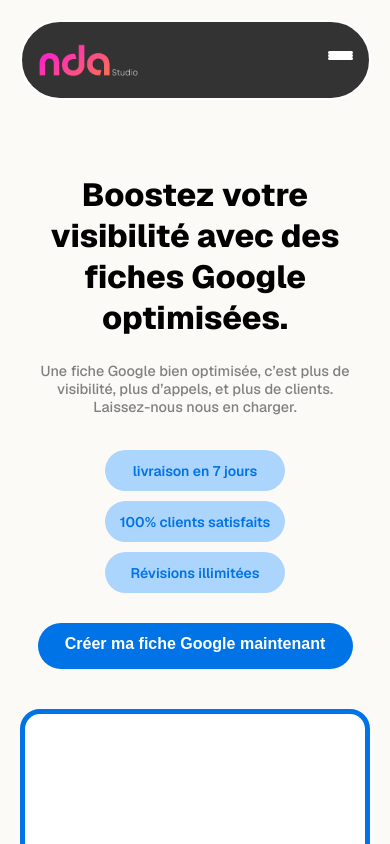
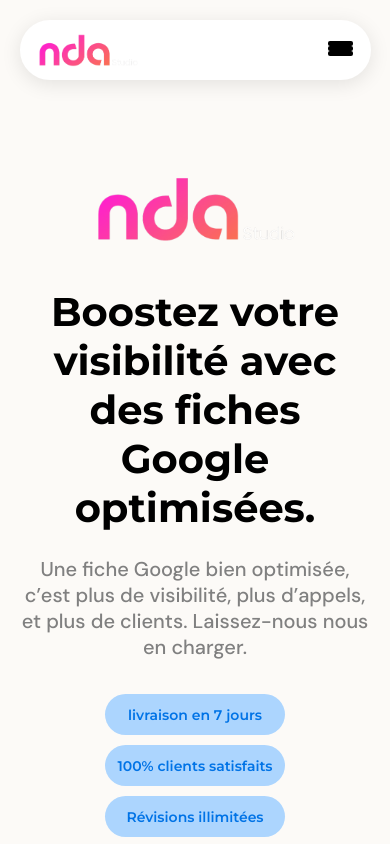
Before and after one commit to irvan24/NdaStudio_SEO, a Next.js app in the folder ndastudio_seo/: page / in a window 390 px wide. Built offline with nearby package versions, Linux system fonts and the light colour scheme.

Commit message:
{ADD} fix ui/ux, typo

```diff
--- a/ndastudio_seo/src/app/Components/Navbar/Navbar.css
+++ b/ndastudio_seo/src/app/Components/Navbar/Navbar.css
@@ -31,9 +31,10 @@
 }
 
 .Navbar {
-  background-color: #333;
+  /* background-color: #333; */
+  background-color: white;
   width: 65%;
-  height: 80px;
+  height: 60px;
   border-radius: 50px;
   border: 2px solid white;
   padding: 1rem;
@@ -41,7 +42,9 @@
   justify-content: space-between;
   align-items: center;
   margin-top: 20px;
+  box-shadow: 0 4px 20px rgba(0, 0, 0, 0.1);
 }
+
 
 .contact-button {
   background-color: black;
@@ -76,8 +79,8 @@
 
 .burger-menu span {
   display: block;
-  height: 3px;
-  background: white;
+  height: 5px;
+  background: black;
   border-radius: 2px;
 }
 
--- a/ndastudio_seo/src/app/Section/HeroSection/HeroSection.css
+++ b/ndastudio_seo/src/app/Section/HeroSection/HeroSection.css
@@ -8,12 +8,26 @@
   min-height: 100vh;
 }
 
+.Hero-section-Nda-logo {
+  width: 200px; /* ou ce que tu veux */
+  height: auto; /* ou fixe (ex: 100px) si tu veux une hauteur précise */
+  display: flex;
+  justify-content: center;
+  align-items: center;
+}
+
+.hero-logo {
+  width: 100%;
+  height: auto;
+  object-fit: contain;
+}
+
 .Hero-text {
   font-size: 4rem;
   font-weight: 800;
   text-align: center;
   color: black;
-  font-family: var(--font-montserrat), sans-serif;
+  font-family: 'Montserrat', sans-serif;
 }
 
 .Hero-subtitle-div {
@@ -23,7 +37,7 @@
   justify-content: center;
   align-items: center;
   align-content: center;
-  font-family: var(--font-montserrat), sans-serif;
+  font-family: 'DM Sans', sans-serif;
 }
 
 .Hero-subtitle {
@@ -39,8 +53,8 @@
   grid-row-gap: 24px;
   justify-content: center;
   align-items: center;
+  align-self: center;
   width: 65%;
-  align-self: center;
 }
 
 .badge-section {
@@ -63,6 +77,7 @@
   justify-content: center;
   align-items: center;
   font-size: 14px;
+  font-family: 'Montserrat', sans-serif;
 }
 
 .cta-button {
@@ -92,7 +107,7 @@
   height: 22px;
   color: white;
   font-size: 1rem;
-  font-family: var(--font-montserrat), sans-serif;
+  font-family: 'Montserrat', sans-serif;
   font-weight: 800;
   width: 100%;
   text-align: center;
@@ -137,11 +152,11 @@
   }
 
   .hero-content {
-    width: 90%;
+    width: 100%;
   }
 
   .Hero-text {
-    font-size: 2.5rem;
+    font-size: 1rem;
   }
 
   .Hero-subtitle {
@@ -161,11 +176,11 @@
 /* Pour les mobiles */
 @media (max-width: 480px) {
   .Hero-text {
-    font-size: 2rem;
+    font-size: 2.5rem;
   }
 
   .Hero-subtitle {
-    font-size: 0.9rem;
+    font-size: 1.25rem;
   }
 
   .badge-section {
--- a/ndastudio_seo/src/app/Section/HeroSection/HeroSection.jsx
+++ b/ndastudio_seo/src/app/Section/HeroSection/HeroSection.jsx
@@ -4,13 +4,22 @@
   return (
     <section className="hero-section">
       <div className="hero-content">
+        <div className="Hero-section-Nda-logo">
+          <img
+            src="/logo_nda.png"
+            alt="Logo NDAStudio"
+            className="hero-logo"
+          />
+        </div>
+
         <h1 className="Hero-text">
-        Boostez votre visibilité avec des fiches Google optimisées.
+          Boostez votre visibilité avec des fiches Google optimisées.
         </h1>
         <div className="Hero-subtitle-div">
-        <a className="Hero-subtitle">
-        Une fiche Google bien optimisée, c’est plus de visibilité, plus d’appels, et plus de clients. Laissez-nous nous en charger.
-        </a>
+          <a className="Hero-subtitle">
+            Une fiche Google bien optimisée, c’est plus de visibilité, plus
+            d’appels, et plus de clients. Laissez-nous nous en charger.
+          </a>
         </div>
         <div className="badge-section">
           <div className="badge-view">livraison en 7 jours</div>
@@ -19,9 +28,8 @@
         </div>
       </div>
       <button className="cta-button">
-        <a className="cta-button-text">Créer ma fiche Google maintenant</a>
+        <a className="cta-button-text">Nous contacter maintenant</a>
       </button>
-      <div className="image-view"></div>
     </section>
   );
 }
--- a/ndastudio_seo/src/app/Section/ServiceSection/ServiceSection.css
+++ b/ndastudio_seo/src/app/Section/ServiceSection/ServiceSection.css
@@ -20,13 +20,14 @@
 .services-section-title {
   font-size: 4rem;
   color: black;
+  font-family: 'Montserrat', sans-serif;
 }
 
 /* ------------------- Conteneur principal ------------------- */
 .services-container {
   position: relative; /* Pour contenir les éléments positionnés en absolu */
   margin: 0 auto;
-  background: #fff;
+  background: #0073E6;
   padding: 30px;
   border-radius: 15px;
   box-shadow: 0px 4px 10px rgba(0, 0, 0, 0.1);
@@ -37,20 +38,25 @@
 }
 
 /* ------------------- Contenu texte ------------------- */
-.services-content h3 {
-  font-size: 1.5rem;
+.services-content {
   display: flex;
-  align-items: center;
+  flex-direction: column;
+  align-items: flex-start;
   gap: 10px;
   margin-bottom: 10px;
 }
-.card-title,
+.card-title{
+  font-size: 2rem;
+  color: #f9fdf8;
+  font-weight: 800;
+}
+
 .list-text {
-  color: black;
+  color: #f9fdf8;
 }
 
 .services-content p {
-  color: #555;
+  color: #f9fdf8;
   font-size: 1rem;
   line-height: 1.6;
   margin-bottom: 15px;
@@ -110,6 +116,7 @@
   padding: 12px 15px;
   border-radius: 30px;
   background-color: #0073E6;
+  background-color: #f9fdf8;
   margin-top: 20px;
   margin-bottom: 40px;
   border: none;
@@ -118,6 +125,12 @@
   transition: all 0.3s ease-in-out;
 }
 
+.cta-contact-button-text {
+  font-size: 16px;
+  font-weight: bold;
+  color: #070506;
+  text-decoration: none;
+}
 /* ------------------- Grille des services ------------------- */
 .services-grid {
   display: grid;
--- a/ndastudio_seo/src/app/Section/ServiceSection/ServiceSection.js
+++ b/ndastudio_seo/src/app/Section/ServiceSection/ServiceSection.js
@@ -49,24 +49,24 @@
       {/* 📌 Section principale - Création et Optimisation de Fiches Google */}
       <div className="services-container">
         <div className="services-content">
-          <h3 className="card-title">📈 Création et Optimisation de Fiches Google</h3>
+          <h3 className="card-title">Création et Optimisation de Fiches Google</h3>
           <p>
             Boostez votre présence en ligne avec une fiche Google My Business parfaitement optimisée.
             Augmentez votre visibilité locale et attirez plus de clients !
           </p>
           <ul>
             <li className="list-text">
-              ✅ <strong>Création de votre fiche :</strong> Mise en place complète et optimisée.
+              ✅ <strong>Création de votre fiche</strong>
             </li>
             <li className="list-text">
-              ✅ <strong>Optimisation SEO :</strong> Maximisez votre classement sur Google Maps.
+              ✅ <strong>Optimisation SEO</strong>
             </li>
             <li className="list-text">
-              ✅ <strong>Gestion des avis :</strong> Améliorez votre réputation et crédibilité.
+              ✅ <strong>Gestion des avis</strong>
             </li>
           </ul>
           <button className="cta-button-services">
-            <a className="cta-button-text">Créer ou améliorer ma fiche Google</a>
+            <a className="cta-contact-button-text">Nous contacter</a>
           </button>
         </div>
 
--- a/ndastudio_seo/src/app/Section/WhySection/WhySection.css
+++ b/ndastudio_seo/src/app/Section/WhySection/WhySection.css
@@ -8,6 +8,8 @@
   font-weight: 800;
   margin-bottom: 60px;
   color: #1E1E1E;
+  font-family: 'Montserrat', sans-serif;
+
 }
 
 /* Par défaut pour desktop : affichage en ligne */
@@ -29,16 +31,18 @@
   max-width: 600px;
   /* Optionnel : si tu souhaites que le texte reste aligné à gauche sur desktop, supprime text-align: center */
   text-align: left;
+  font-family: 'DM Sans', sans-serif;
+
 }
 
 .why-text h3 {
-  font-size: 2.75rem;
+  font-size: 3.75rem;
   color: #2E83F2;
   margin-bottom: 16px;
 }
 
 .why-text p {
-  font-size: 1rem;
+  font-size: 1.5rem;
   color: #555;
   line-height: 1.6;
 }
--- a/ndastudio_seo/src/app/page.module.css
+++ b/ndastudio_seo/src/app/page.module.css
@@ -1,3 +1,5 @@
+@import url('https://fonts.googleapis.com/css2?family=DM+Sans:wght@400;500;700&family=Montserrat:wght@400;600;700&display=swap');
+
 .page {
   background-color: #fcfaf7;
   display: flex; /* Remplace grid par flex pour un meilleur flux */
```
